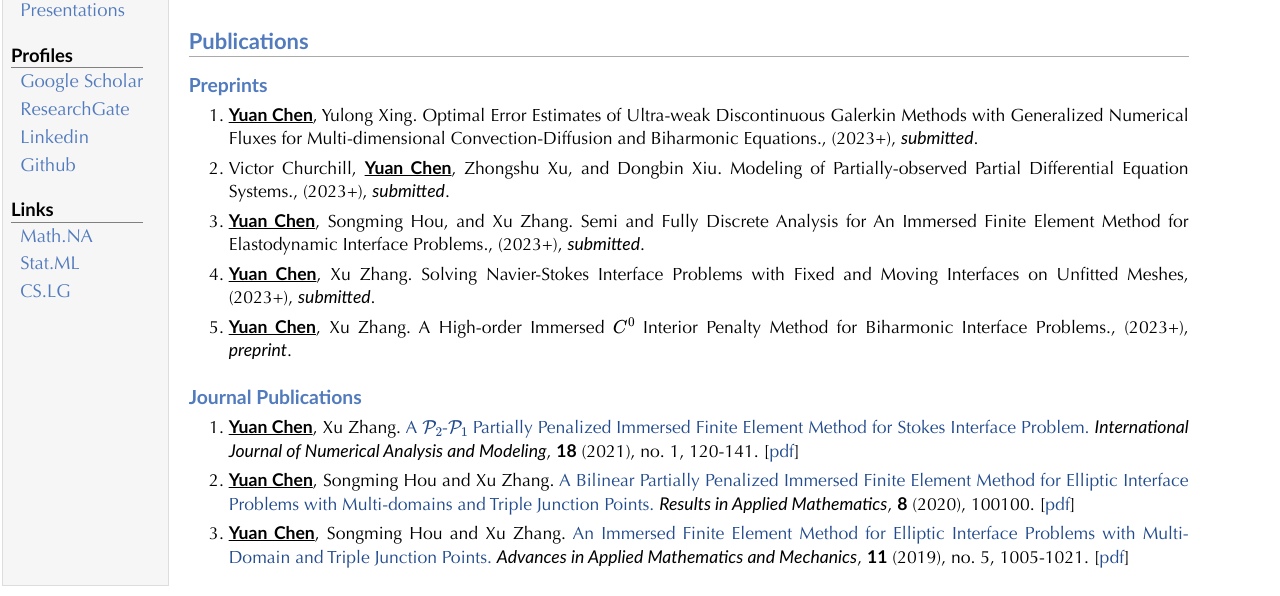
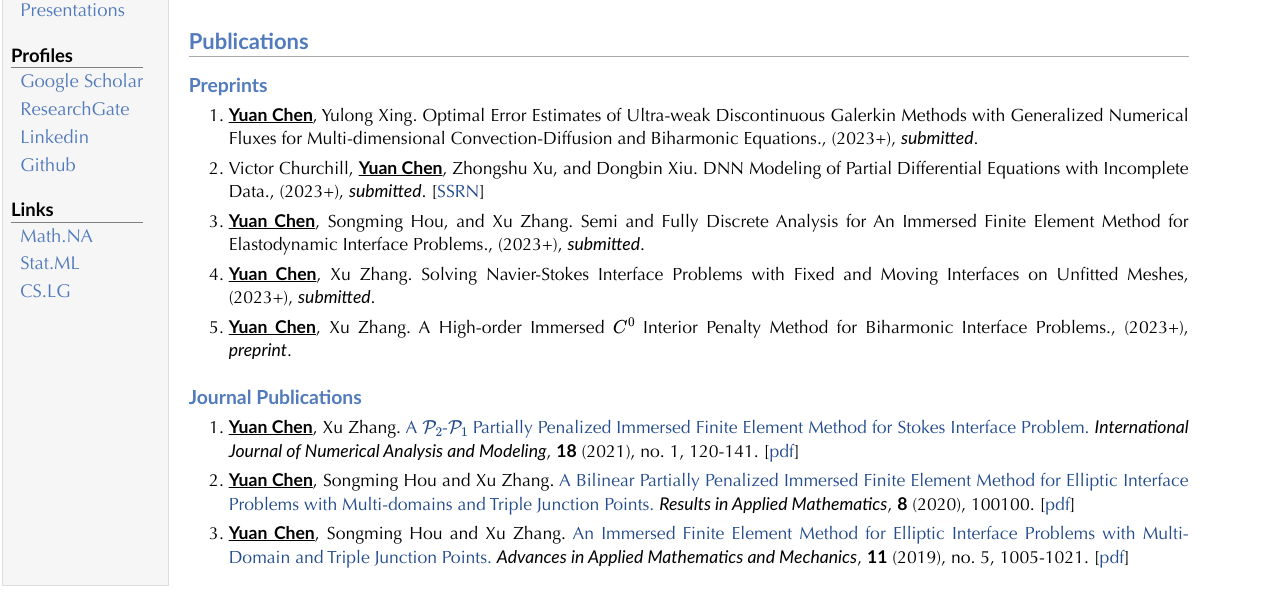
Before and after one commit to yJesseChen/yJesseChen.github.io, a plain HTML site: page research.html in a window 1280 px wide. Shown: the part 228-824 px from the top of the page. Drawn offline with nearby package versions, Linux system fonts and the light colour scheme; some packages are replaced by stand-ins of ours.

Commit message:
Add files via upload

```diff
--- a/research.html
+++ b/research.html
@@ -62,7 +62,7 @@ MathJax.Hub.Config({
 <li><p><b><u>Yuan Chen</u></b>, Yulong Xing. Optimal Error Estimates of Ultra-weak Discontinuous Galerkin Methods with Generalized Numerical Fluxes for Multi-dimensional Convection-Diffusion and Biharmonic Equations., (2023+), <i>submitted</i>.
 </p>
 </li>
-<li><p>Victor Churchill, <b><u>Yuan Chen</u></b>, Zhongshu Xu, and Dongbin Xiu. Modeling of Partially-observed Partial Differential Equation Systems., (2023+), <i>submitted</i>.
+<li><p>Victor Churchill, <b><u>Yuan Chen</u></b>, Zhongshu Xu, and Dongbin Xiu. DNN Modeling of Partial Differential Equations with Incomplete Data., (2023+), <i>submitted</i>. [<a href="https://papers.ssrn.com/sol3/papers.cfm?abstract_id=4377952" target=&ldquo;blank&rdquo;>SSRN</a>]
 </p>
 </li>
 <li><p><b><u>Yuan Chen</u></b>, Songming Hou, and Xu Zhang. Semi and Fully Discrete Analysis for An Immersed Finite Element Method
```
